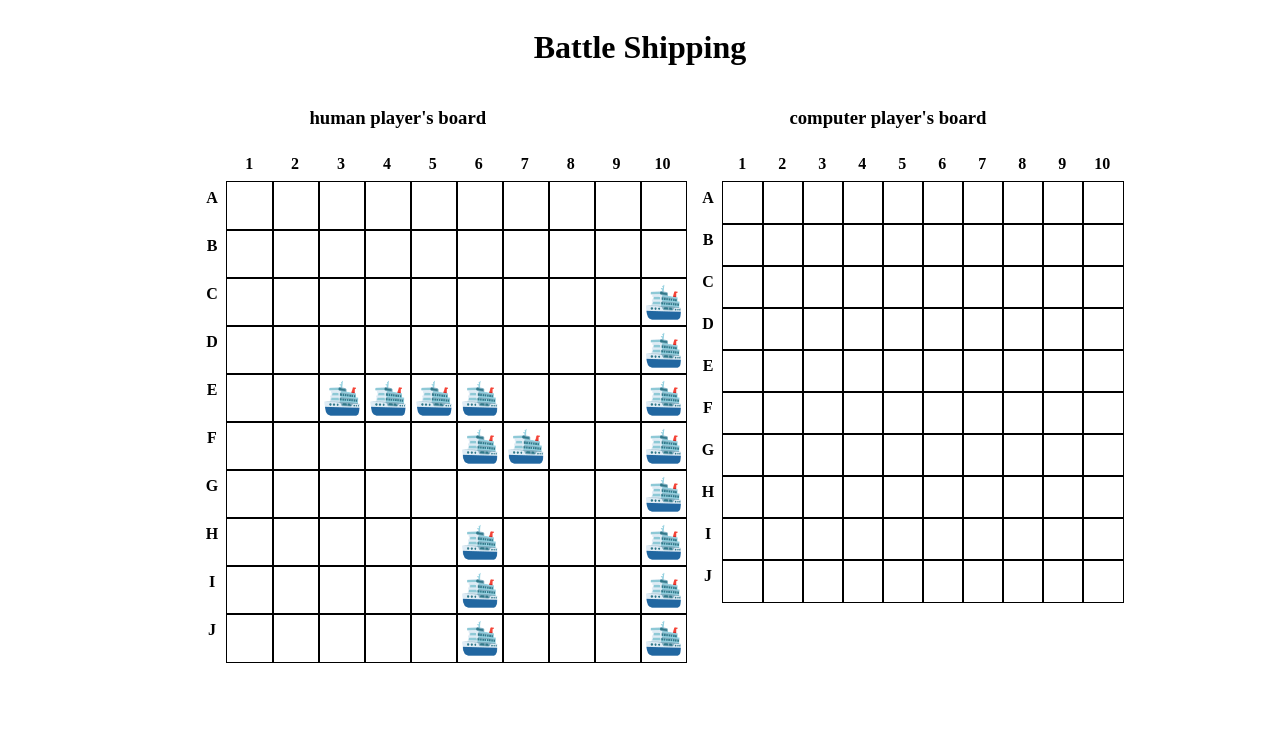
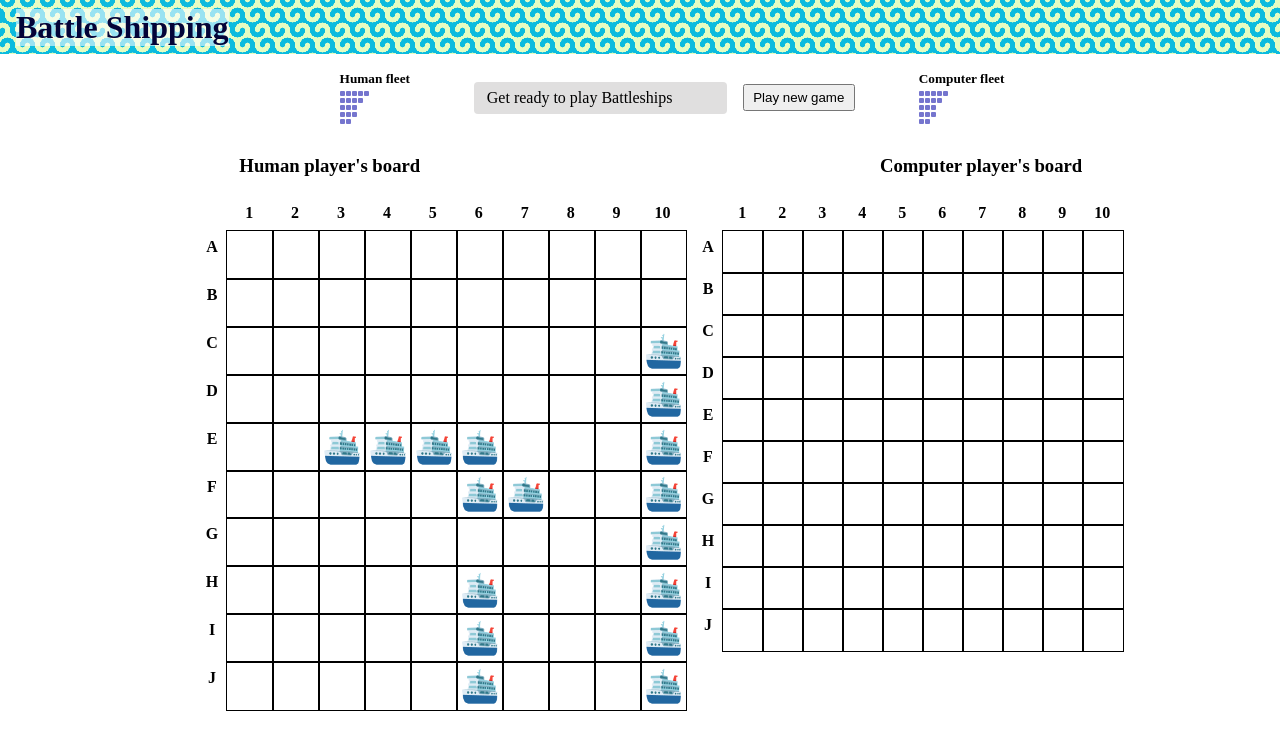
Before and after one commit to jbk2/battleship, a website built with webpack: page src/views/index.html in a window 1280 px wide. Built offline with nearby package versions, Linux system fonts and the light colour scheme.

Commit message:
Initial build & style of info section
- conditionally style board titles in deisplayBoard()
- build info section containing:
  - instructions element with game button in dialogue section
  - fleet display elements

```diff
--- a/src/assets/stylesheets/styles.css
+++ b/src/assets/stylesheets/styles.css
@@ -5,15 +5,144 @@
   }
 }
 
+
+
+body {
+  margin: 0;
+}
+
+/* #################### Header ######################### */
+
 header {
   display: flex;
-  justify-content: center;
+  align-items: center;
+  height: 3.4rem;
+  --s: 5px; /* control the size*/
+  --c1: #e5fcc2;
+  --c2: #0cbbde;
+  --_s:37.5% 12.5% at 62.5%;
+  --_g:34% 99%,#0000 101%;
+  --g1:radial-gradient(var(--_s) 100%,#0000 32%,var(--c1) var(--_g));
+  --g2:radial-gradient(var(--_s) 0   ,#0000 32%,var(--c1) var(--_g));
+  --g3:radial-gradient(var(--_s) 100%,#0000 32%,var(--c2) var(--_g));
+  --g4:radial-gradient(var(--_s) 0   ,#0000 32%,var(--c2) var(--_g));
+  background:
+  var(--g1),
+  var(--g2) 0                calc(3*var(--s)),
+  var(--g3) var(--s)         calc(3*var(--s)),
+  var(--g4) var(--s)         calc(6*var(--s)),
+  var(--g1) calc(2*var(--s)) calc(6*var(--s)),
+  var(--g2) calc(2*var(--s)) calc(9*var(--s)),
+  var(--g3) calc(3*var(--s)) calc(9*var(--s)),
+  var(--g4) calc(3*var(--s)) 0,
+  repeating-linear-gradient(var(--c1) 0 25%,var(--c2) 0 50%);
+  background-size: calc(4*var(--s)) calc(12*var(--s));
+
 }
 
+h1#logo-type {
+  margin: 0.2;
+  margin-left: 1rem;
+  justify-self: start;
+  color: rgb(4, 4, 56);
+  background-color: rgba(255, 255, 255, 0.579);
+}
+
+/* #################### Fleet section ######################### */
+#human-fleet > h5, #computer-fleet > h5 {
+  margin: 0;
+  margin-bottom: 0.2rem;
+}
+
+/* 5x5 Grid Layout */
+.fleet-grid {
+  display: grid;
+  grid-template-columns: repeat(5, 5px); /* 5 columns */
+  grid-template-rows: repeat(5, 5px); /* 5 rows */
+  gap: 2px 1px; /* Horizontal gap: 2px, Vertical gap: 1px */
+  /* background-color: #ddd; */
+  /* padding: 0.2rem; */
+  width: max-content;
+}
+
+/* Ship Cells */
+.grid-item {
+  width: 5px;
+  height: 5px;
+  background-color: rgb(117, 117, 206);
+  border-radius: 1px; /* Slight rounded corners */
+}
+
+/* Positioning Ships Using Grid */
+.carrier:nth-child(1) { grid-column: 1; grid-row: 1; }
+.carrier:nth-child(2) { grid-column: 2; grid-row: 1; }
+.carrier:nth-child(3) { grid-column: 3; grid-row: 1; }
+.carrier:nth-child(4) { grid-column: 4; grid-row: 1; }
+.carrier:nth-child(5) { grid-column: 5; grid-row: 1; }
+
+.battleship:nth-child(6) { grid-column: 1; grid-row: 2; }
+.battleship:nth-child(7) { grid-column: 2; grid-row: 2; }
+.battleship:nth-child(8) { grid-column: 3; grid-row: 2; }
+.battleship:nth-child(9) { grid-column: 4; grid-row: 2; }
+
+.cruiser:nth-child(10) { grid-column: 1; grid-row: 3; }
+.cruiser:nth-child(11) { grid-column: 2; grid-row: 3; }
+.cruiser:nth-child(12) { grid-column: 3; grid-row: 3; }
+
+.submarine:nth-child(13) { grid-column: 1; grid-row: 4; }
+.submarine:nth-child(14) { grid-column: 2; grid-row: 4; }
+.submarine:nth-child(15) { grid-column: 3; grid-row: 4; }
+
+.destroyer:nth-child(16) { grid-column: 1; grid-row: 5; }
+.destroyer:nth-child(17) { grid-column: 2; grid-row: 5; }
+
+/* #################### Info section ######################### */
+div#info {
+  display: flex;
+  justify-content: center;
+  align-items: center;
+  margin-top: 0.7rem;
+}
+
+section#dialogue {
+  display: flex;
+  justify-content: center;
+  align-items: center;
+}
+section#dialogue div {
+  display: flex;
+  align-items: center;
+  transform: translateX(4rem);
+}
+
+section#dialogue div p {
+  display: flex;
+  align-items: center;
+  height: 2rem;
+  width: 15rem;
+  border-radius: 4px;
+  background-color: rgb(224, 223, 223);
+  padding-left: 0.8rem;
+}
+
+section#dialogue button {
+  width: 7rem;
+  height: 1.7rem;
+  margin-left: 1rem;
+}
+
+section#computer-fleet {
+  margin-left: 4rem;
+  transform: translateX(4rem);
+}
+
+
+/* #################### Boards section ######################### */
 #boards {
   display: flex;
   justify-content: center;
   gap: clamp(1rem, 10vw, 6rem);
+  margin-top: 2%;
 }
 
 .board {
@@ -25,6 +154,7 @@ header {
 
 .board-title {
   text-align: center;
+  margin-top: 0;
 }
 
 .board tbody {
--- a/src/index.js
+++ b/src/index.js
@@ -1,10 +1,14 @@
 import './assets/stylesheets/styles.css'
-// import { Board } from './components/board.js'
 import { Player } from './components/player.js'
 import { UIController } from './ui/ui-controller.js'
 import { Game } from './components/game.js'
+import _fleet_grid  from './views/partials/_fleet_grid.html'
 
 document.addEventListener("DOMContentLoaded", () => {
+  const humanFleet = document.getElementById('human-fleet');
+  const computerFleet = document.getElementById('computer-fleet');
+  humanFleet.insertAdjacentHTML('beforeend', _fleet_grid)
+  computerFleet.insertAdjacentHTML('beforeend', _fleet_grid)
 })
 
 function init() {
--- a/src/ui/ui-controller.js
+++ b/src/ui/ui-controller.js
@@ -4,11 +4,19 @@ import { game } from '../components/ship.js'
 export class UIController {
   static displayBoard(board, boardType) {
     const [hit, miss, ship] = ['💥', '🌊', '🛳️'];
+    const capitalize = str => str.charAt(0).toUpperCase() + str.slice(1);
+    const titleString = `${capitalize(boardType)} player's board`
     const boardElement = document.getElementById(`${boardType}s-board`);
 
     boardElement.innerHTML = '';
     boardElement.insertAdjacentHTML('beforeend', _board);
-    boardElement.querySelector('.board-title').innerText = `${boardType} player's board`
+    boardElement.querySelector('.board-title').innerText = titleString;
+    if(boardType === 'human') {
+      boardElement.querySelector('.board-title').style.textAlign = 'left';
+      boardElement.querySelector('.board-title').style.marginLeft = '2.6rem';
+    } else {
+      boardElement.querySelector('.board-title').style.textAlign = 'right';
+    }
     const grid = board.getGrid();
 
     for(let row in grid) {
@@ -65,4 +73,8 @@ export class UIController {
       }
     }
   }
+
+  static displayInstructions() {
+
+  }
 }
--- a/src/views/index.html
+++ b/src/views/index.html
@@ -7,13 +7,26 @@
 </head>
 <body>
   <header>
-    <h1>Battle Shipping</h1>
+    <h1 id="logo-type">Battle Shipping</h1>
   </header>
 
   <main>
-    <div>
-      <!-- display turn & win section -->
+    <!-- display turn & win section -->
+    <div id="info">
+      <section id="human-fleet">
+        <h5>Human fleet</h5>
+      </section>
+      <section id="dialogue">
+        <div>
+          <p>Get ready to play Battleships</p>
+          <button onclick="location.reload()">Play new game</button>
+        </div>
+      </section>
+      <section id="computer-fleet">
+        <h5>Computer fleet</h5>
+      </section>
     </div>
+
     <div id="boards">
       <section id="humans-board">
       </section>
--- /dev/null
+++ b/src/views/partials/_fleet_grid.html
@@ -0,0 +1,23 @@
+<div class="fleet-grid">
+  <div class="grid-item ship carrier"></div>
+  <div class="grid-item ship carrier"></div>
+  <div class="grid-item ship carrier"></div>
+  <div class="grid-item ship carrier"></div>
+  <div class="grid-item ship carrier"></div>
+
+  <div class="grid-item ship battleship"></div>
+  <div class="grid-item ship battleship"></div>
+  <div class="grid-item ship battleship"></div>
+  <div class="grid-item ship battleship"></div>
+
+  <div class="grid-item ship cruiser"></div>
+  <div class="grid-item ship cruiser"></div>
+  <div class="grid-item ship cruiser"></div>
+
+  <div class="grid-item ship submarine"></div>
+  <div class="grid-item ship submarine"></div>
+  <div class="grid-item ship submarine"></div>
+
+  <div class="grid-item ship destroyer"></div>
+  <div class="grid-item ship destroyer"></div>
+</div>
```
Also changed, not shown: src/views/partials/_win_modal.html (added, +1 -0 lines).
